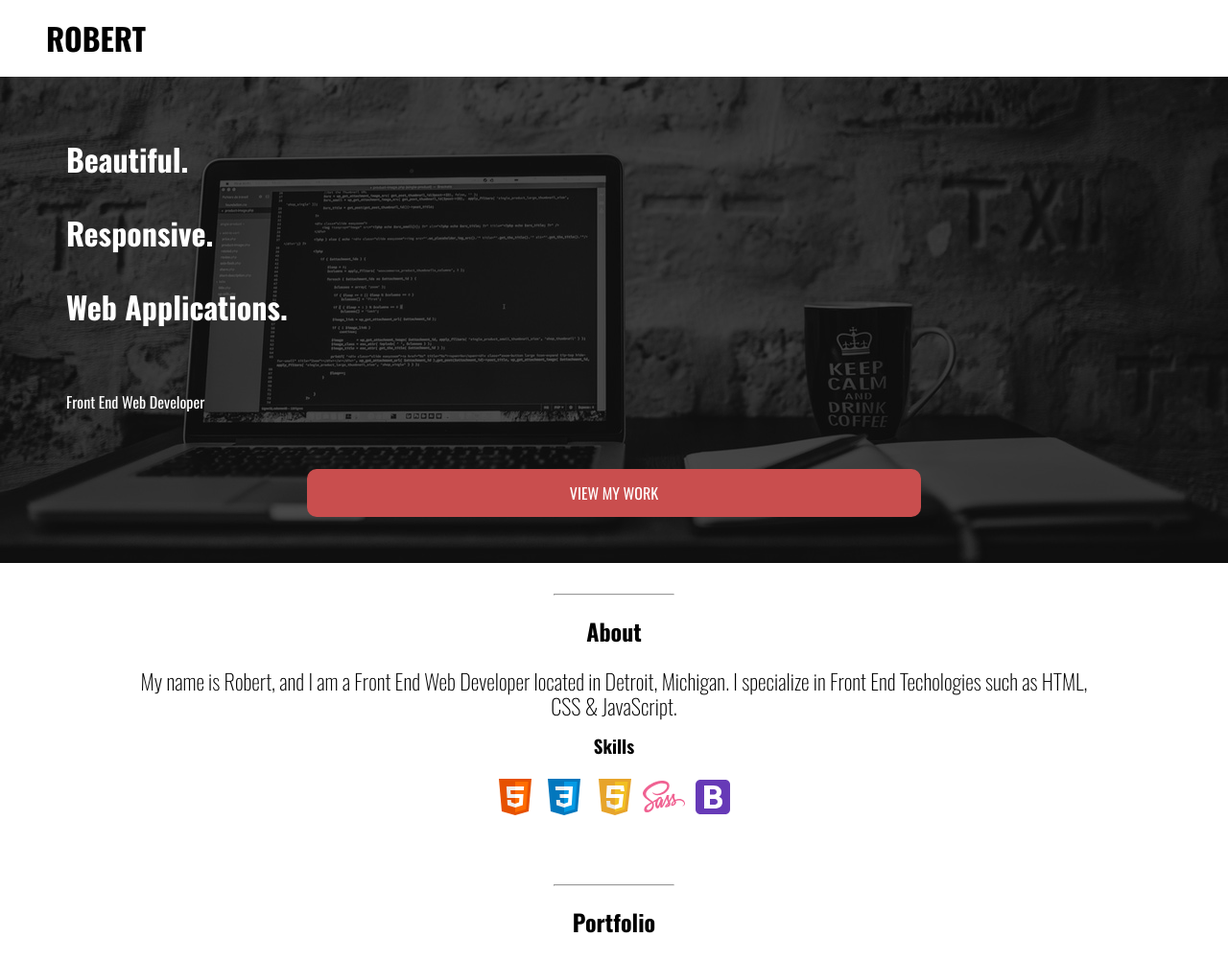
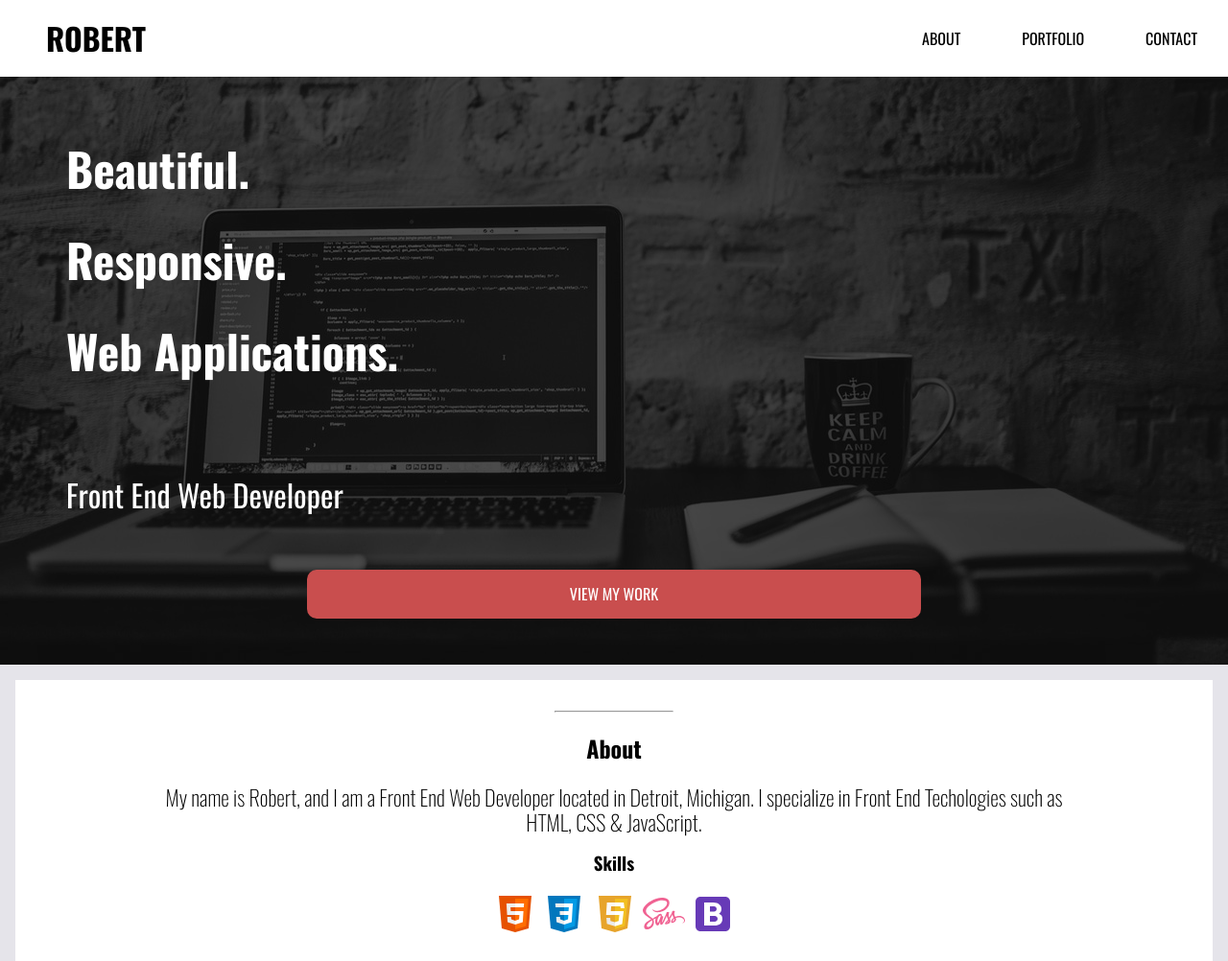
Before and after one commit to robertvessnalong/robertvessnalong.github.io, a plain HTML site: page index.html in a window 1280 px wide. Shown: the top 1002 px of the page at 96% size. Drawn offline with nearby package versions, Linux system fonts and the light colour scheme.

Commit message:
-Added A Background Color and Seperation
- Added Background Color and Seperation between containers

```diff
--- a/CSS/styles.css
+++ b/CSS/styles.css
@@ -18,6 +18,7 @@ body {
   font-family: Oswald, sans-serif;
   height: 100%;
   overflow-x: hidden;
+  background-color: #e5e4ea;
 }
 
 li {
@@ -43,6 +44,13 @@ a {
 hr {
   width: 10%;
   margin: auto;
+}
+
+.about,
+.portfolio,
+.contact {
+  background-color: white;
+  margin: 1em;
 }
 
 /************************/
@@ -294,6 +302,21 @@ hr {
     width: 100%;
   }
 
+  .nav-list {
+    position: static;
+    height: 10vh;
+    transform: translateX(0);
+  }
+
+  .nav-list ul {
+    display: flex;
+    flex-direction: row;
+    justify-content: flex-end;
+    align-items: center;
+    height: 10vh;
+    padding-top: 0;
+  }
+
   /*******************************/
   /*     Mobile Menu Container   */
   /*******************************/
@@ -301,4 +324,16 @@ hr {
   .mobile-menu {
     display: none;
   }
+
+  /*******************************/
+  /*          Headline           */
+  /*******************************/
+
+  .headline-text h2 {
+    font-size: 3em;
+  }
+
+  .headline-text p {
+    font-size: 2em;
+  }
 }
--- a/index.html
+++ b/index.html
@@ -99,7 +99,6 @@
         </div>
       </section>
     </main>
-    <footer></footer>
     <!-- Ending of Main -->
     <!--Custom JavaScript-->
     <script src="JS/app.js"></script>
```
